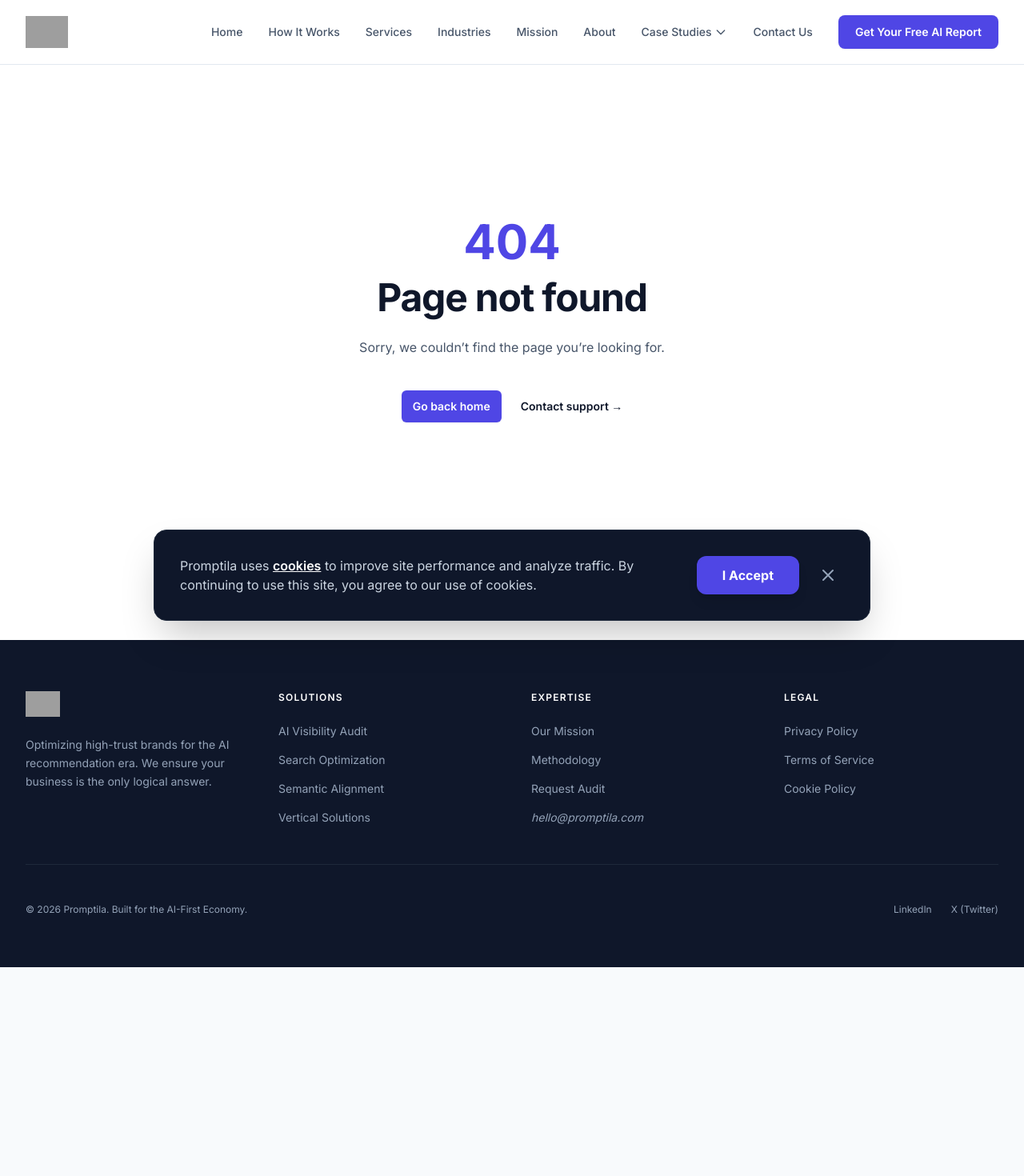
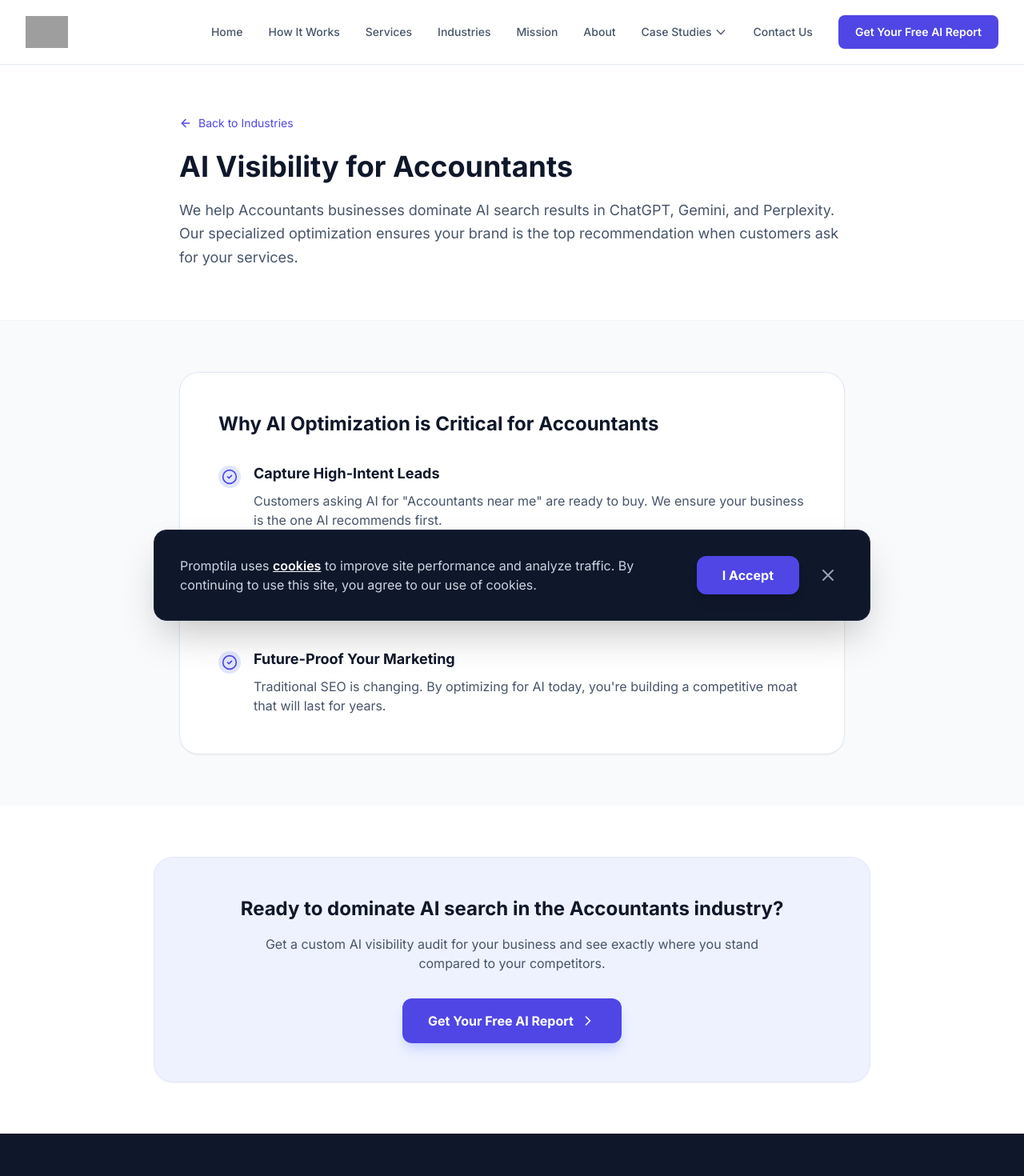
Before and after one commit to Md-Jayed/promptila-website, a React (Vite) app: page /industries/accountants in a window 1280 px wide. Shown: the top 1470 px of the page at 80% size. Before the commit the page ends 1209 px from the top, so only its background shows below. Built offline with nearby package versions, Linux system fonts and the light colour scheme; grey boxes are pictures that could not be loaded.

Commit message:
feat: Add dynamic industry detail page
Introduces a new route and component for displaying detailed information about specific industries. This allows for more targeted content and improved SEO for industry-specific offerings.

```diff
--- a/App.tsx
+++ b/App.tsx
@@ -11,6 +11,7 @@ import Industries from './pages/Industries.tsx';
 import About from './pages/About.tsx';
 import Mission from './pages/Mission.tsx';
 import CaseStudyBigLake from './pages/CaseStudyBigLake.tsx';
+import IndustryDetail from './pages/IndustryDetail.tsx';
 import Contact from './pages/Contact.tsx';
 import PrivacyPolicy from './pages/PrivacyPolicy.tsx';
 import TermsOfService from './pages/TermsOfService.tsx';
@@ -34,6 +35,7 @@ const App: React.FC = () => {
           <Route path="/how-it-works" element={<HowItWorks />} />
           <Route path="/services" element={<Services />} />
           <Route path="/industries" element={<Industries />} />
+          <Route path="/industries/:slug" element={<IndustryDetail />} />
           <Route path="/about" element={<About />} />
           <Route path="/mission" element={<Mission />} />
           <Route path="/case-study/big-lake-candy" element={<CaseStudyBigLake />} />
--- /dev/null
+++ b/pages/IndustryDetail.tsx
@@ -0,0 +1,91 @@
+
+import React from 'react';
+import { useParams, Link } from 'react-router-dom';
+import { ChevronRight, CheckCircle2, ArrowLeft } from 'lucide-react';
+
+const IndustryDetail: React.FC = () => {
+  const { slug } = useParams<{ slug: string }>();
+
+  // Format the slug back to a readable title
+  const title = slug
+    ? slug.split('-').map(word => word.charAt(0).toUpperCase() + word.slice(1)).join(' ')
+    : 'Industry';
+
+  return (
+    <div className="pt-20">
+      {/* Hero Section */}
+      <section className="bg-white py-16 border-b border-slate-100">
+        <div className="max-w-4xl mx-auto px-4 sm:px-6 lg:px-8">
+          <Link to="/industries" className="inline-flex items-center text-sm text-indigo-600 hover:text-indigo-700 mb-6 group">
+            <ArrowLeft className="w-4 h-4 mr-2 group-hover:-translate-x-1 transition-transform" />
+            Back to Industries
+          </Link>
+          <h1 className="text-4xl font-extrabold text-slate-900 mb-5">AI Visibility for {title}</h1>
+          <p className="text-lg text-slate-600 leading-relaxed">
+            We help {title} businesses dominate AI search results in ChatGPT, Gemini, and Perplexity. Our specialized optimization ensures your brand is the top recommendation when customers ask for your services.
+          </p>
+        </div>
+      </section>
+
+      {/* Content Section */}
+      <section className="py-16 bg-slate-50">
+        <div className="max-w-4xl mx-auto px-4 sm:px-6 lg:px-8">
+          <div className="bg-white p-8 md:p-12 rounded-3xl shadow-sm border border-slate-200">
+            <h2 className="text-2xl font-bold text-slate-900 mb-8">Why AI Optimization is Critical for {title}</h2>
+
+            <div className="space-y-8">
+              <div className="flex items-start space-x-4">
+                <div className="mt-1 bg-indigo-100 p-1 rounded-full">
+                  <CheckCircle2 className="w-5 h-5 text-indigo-600" />
+                </div>
+                <div>
+                  <h3 className="text-lg font-bold text-slate-900 mb-2">Capture High-Intent Leads</h3>
+                  <p className="text-slate-600">Customers asking AI for "{title} near me" are ready to buy. We ensure your business is the one AI recommends first.</p>
+                </div>
+              </div>
+
+              <div className="flex items-start space-x-4">
+                <div className="mt-1 bg-indigo-100 p-1 rounded-full">
+                  <CheckCircle2 className="w-5 h-5 text-indigo-600" />
+                </div>
+                <div>
+                  <h3 className="text-lg font-bold text-slate-900 mb-2">Build Authority & Trust</h3>
+                  <p className="text-slate-600">AI models prioritize businesses with verified authority signals. We build the digital footprint that models like GPT-4 trust.</p>
+                </div>
+              </div>
+
+              <div className="flex items-start space-x-4">
+                <div className="mt-1 bg-indigo-100 p-1 rounded-full">
+                  <CheckCircle2 className="w-5 h-5 text-indigo-600" />
+                </div>
+                <div>
+                  <h3 className="text-lg font-bold text-slate-900 mb-2">Future-Proof Your Marketing</h3>
+                  <p className="text-slate-600">Traditional SEO is changing. By optimizing for AI today, you're building a competitive moat that will last for years.</p>
+                </div>
+              </div>
+            </div>
+          </div>
+        </div>
+      </section>
+
+      {/* CTA Section */}
+      <section className="py-16 bg-white">
+        <div className="max-w-4xl mx-auto px-4 sm:px-6 lg:px-8 text-center bg-indigo-50 rounded-3xl py-12 border border-indigo-100 shadow-sm">
+          <h2 className="text-2xl font-bold text-slate-900 mb-4">Ready to dominate AI search in the {title} industry?</h2>
+          <p className="text-base text-slate-600 mb-8 max-w-2xl mx-auto">
+            Get a custom AI visibility audit for your business and see exactly where you stand compared to your competitors.
+          </p>
+          <Link
+            to="/contact"
+            className="inline-flex items-center px-8 py-4 bg-indigo-600 text-white font-bold rounded-xl hover:bg-indigo-700 transition-all active:scale-95 text-base shadow-lg shadow-indigo-200 group"
+          >
+            Get Your Free AI Report
+            <ChevronRight className="ml-2 w-5 h-5 group-hover:translate-x-1 transition-transform" />
+          </Link>
+        </div>
+      </section>
+    </div>
+  );
+};
+
+export default IndustryDetail;
```
